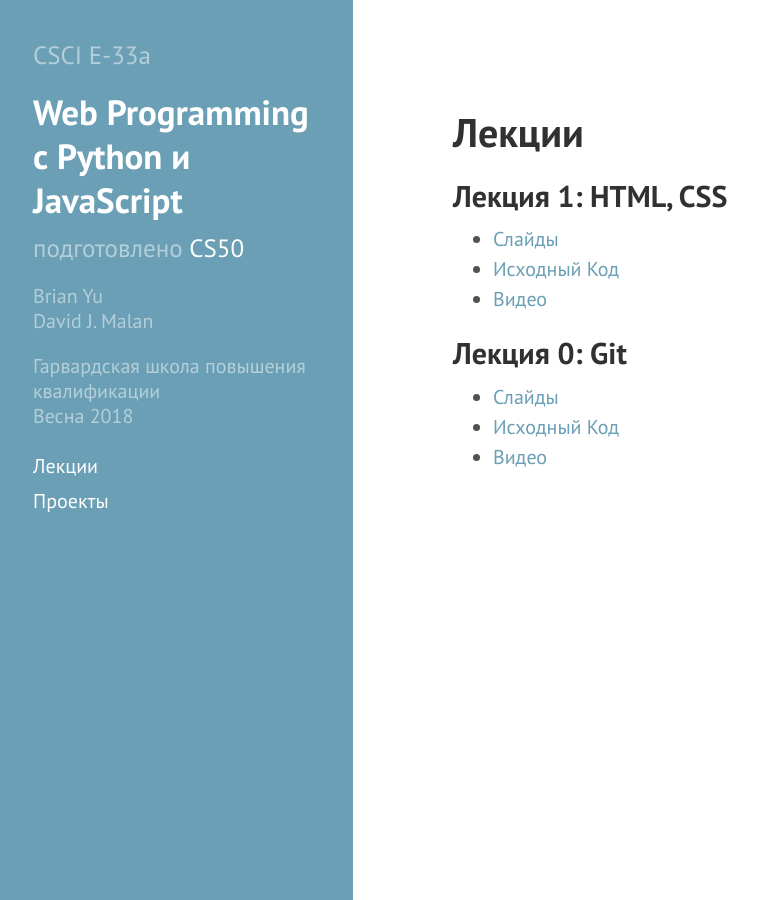
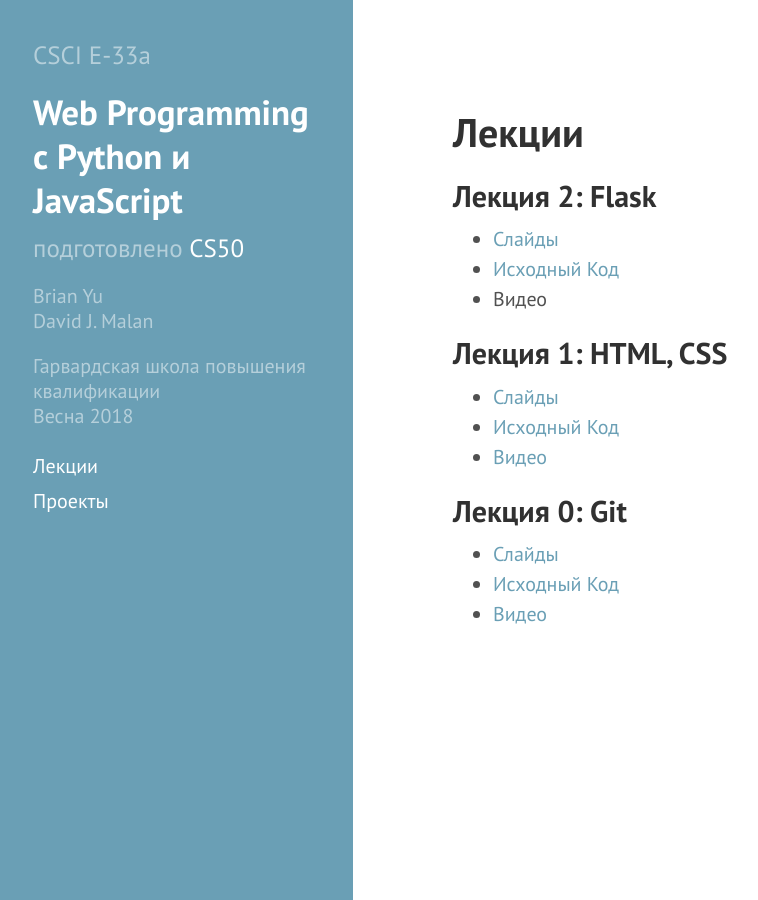
Before and after one commit to makecs50/web, a Jekyll site: the page built from lectures.html, in a window 1280 px wide. Shown: the whole page, without its empty margins (7-765 px from the left). Built offline with Jekyll 4.4.1, drawn with Linux system fonts in a browser that asks for light colours; nearby versions of some CDN libraries; Markdown is read by kramdown in place of the engine named in the settings.

Commit message:
Lecture2 add

```diff
--- a/lectures.html
+++ b/lectures.html
@@ -2,6 +2,14 @@
 layout: default
 ---
 <h1 id="lectures">Лекции</h1>
+
+<h2 id="lecture-1-html-css">Лекция 2: Flask</h2>
+
+<ul>
+<li><a href="{{site.baseurl}}/resources/2/lecture2.zip">Слайды</a></li>
+<li><a href="{{site.baseurl}}/resources/2/src2.zip">Исходный Код</a></li>
+<li>Видео</li>
+</ul>
 
 <h2 id="lecture-1-html-css">Лекция 1: HTML, CSS</h2>
 
```
Also changed, not shown: 2 other files.
